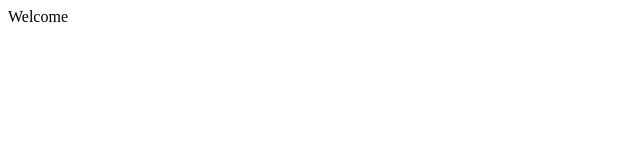
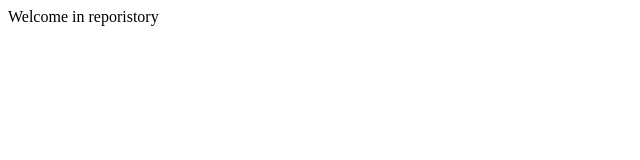
Before and after one commit to VaishnaviGhadge13/git21, a plain HTML site: page index.html in a window 1280 px wide. Shown: the whole page, without its empty margins (0-640 px from the left). Drawn offline with Linux system fonts and the light colour scheme.

Commit message:
second Update index.html

```diff
--- a/index.html
+++ b/index.html
@@ -1,4 +1,4 @@
 <html>
 <head></head>
-<body>Welcome</body>
+<body>Welcome in reporistory</body>
 </html>
```
